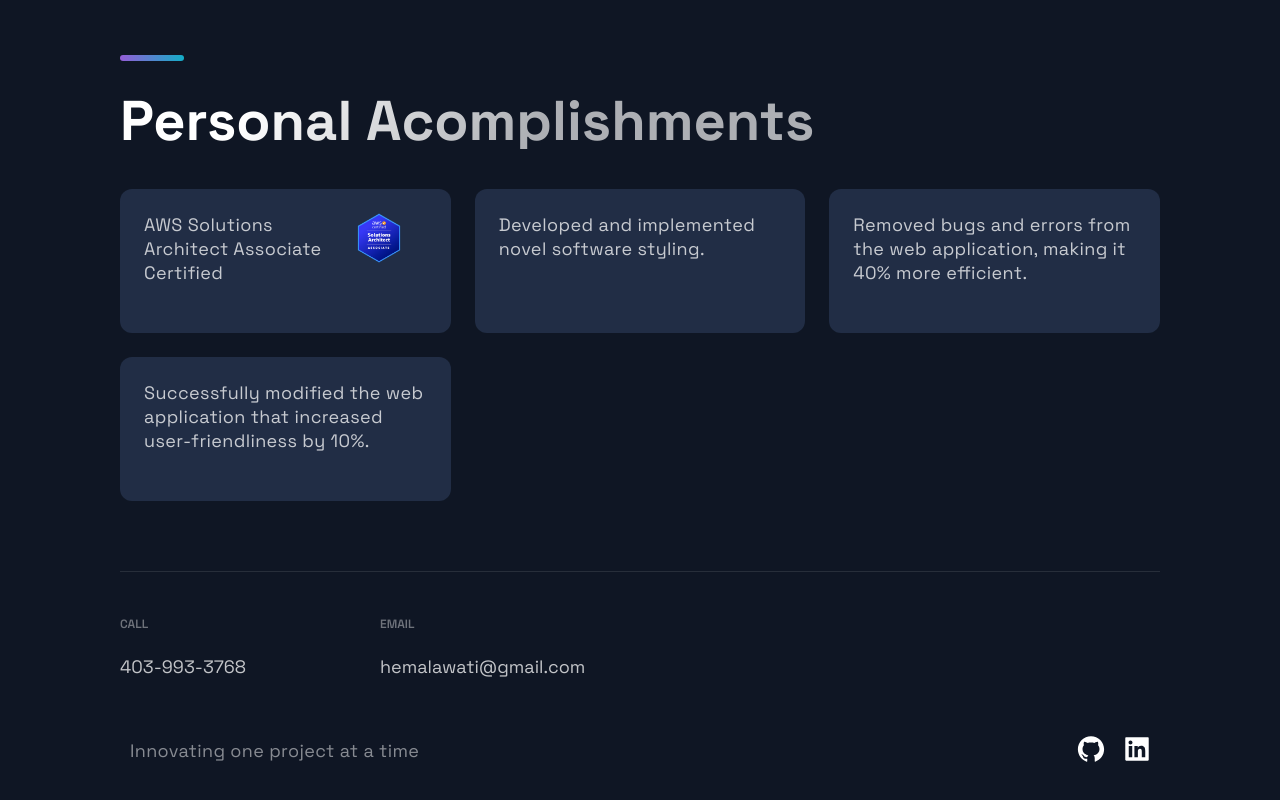
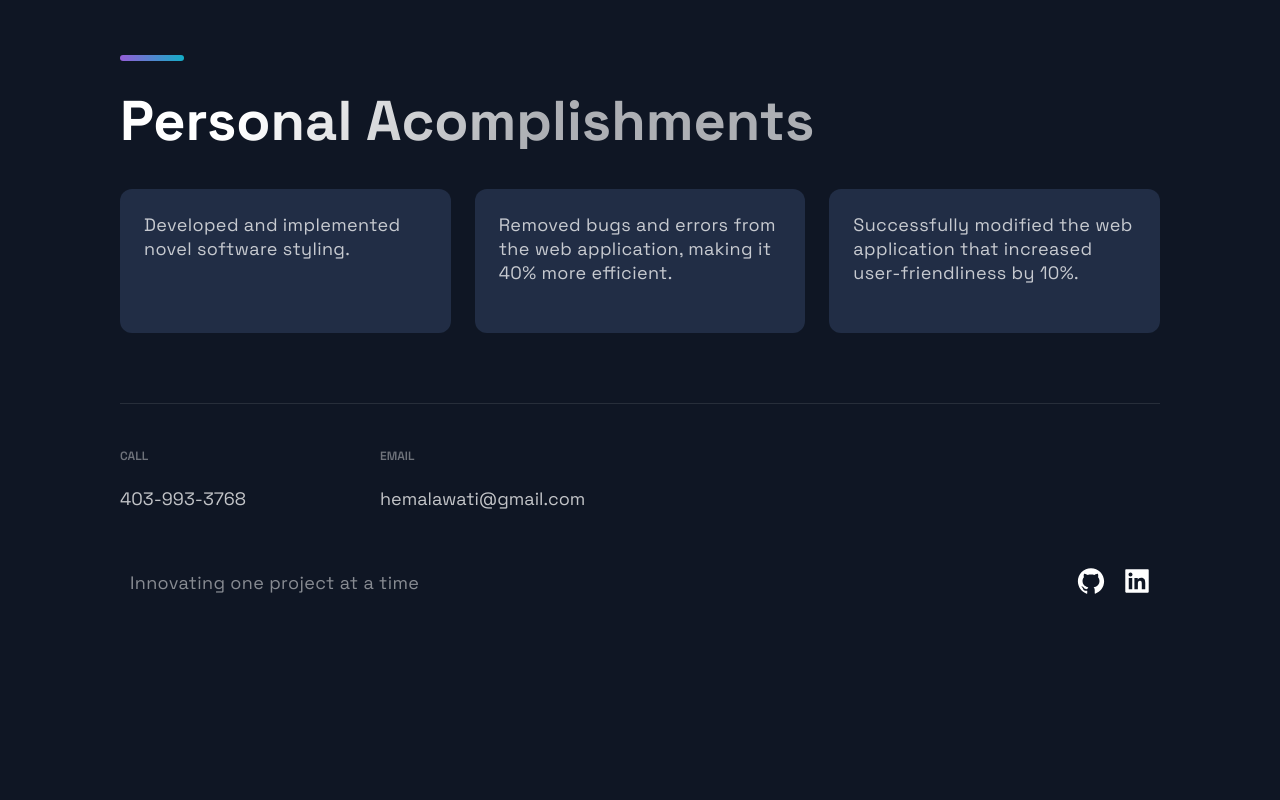
Before and after one commit to hemalawati/portfolio-website, a Next.js app: page / in a window 1280 px wide. Shown: the part 3407-4207 px from the top of the page. After the commit the page ends 4065 px from the top, so only its background shows below. Built offline with nearby package versions, Linux system fonts and the light colour scheme.

Commit message:
rremoved aws

```diff
--- a/src/constants/constants.js
+++ b/src/constants/constants.js
@@ -1,8 +1,4 @@
 export const accomplishments = [
-	{
-		text: 'AWS Solutions Architect Associate Certified',
-		image: '/images/aws-saa-badge.png',
-	},
 	{ text: 'Developed and implemented novel software styling.' },
 	{
 		text: 'Removed bugs and errors from the web application, making it 40% more efficient.',
```
